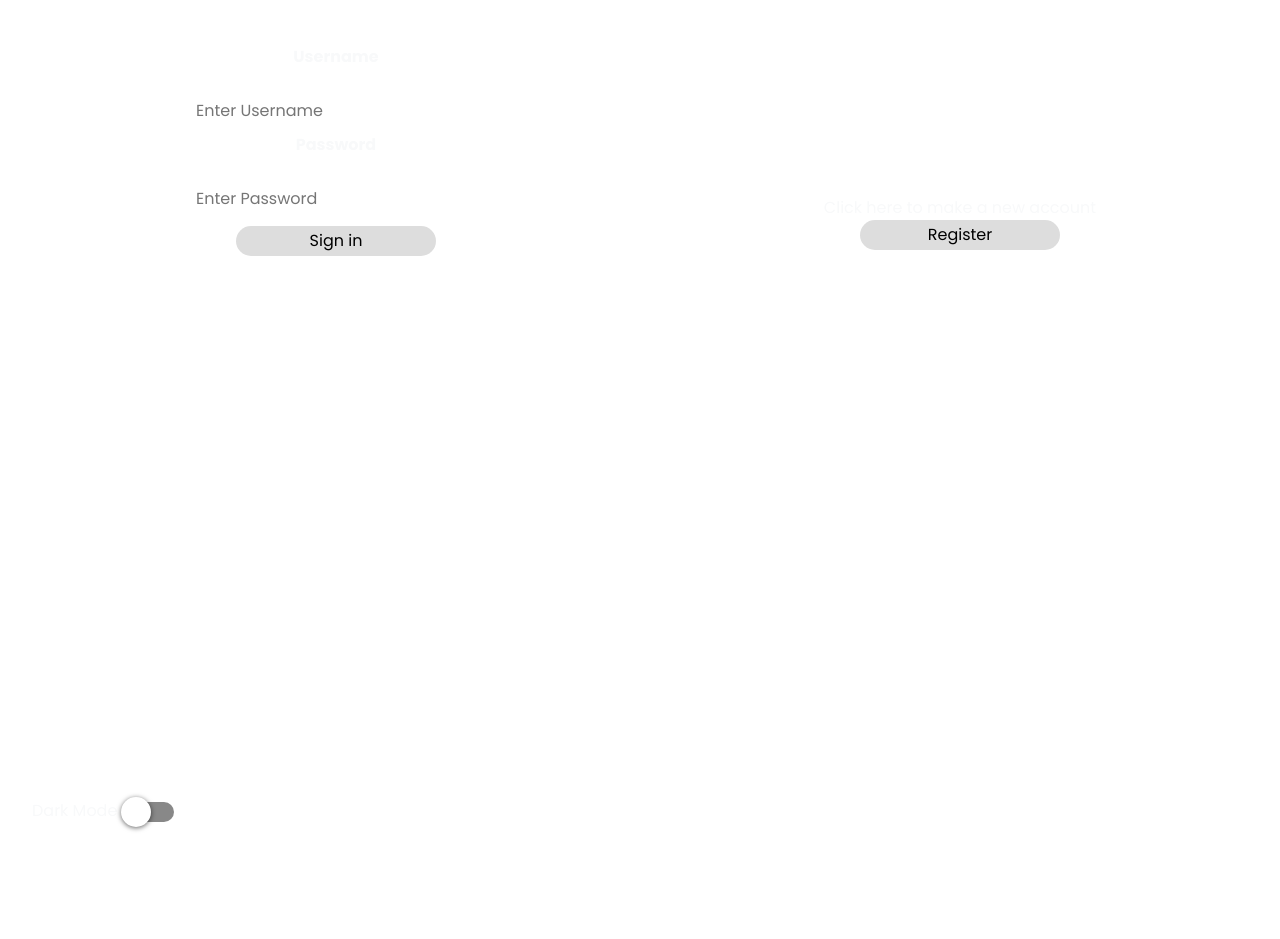
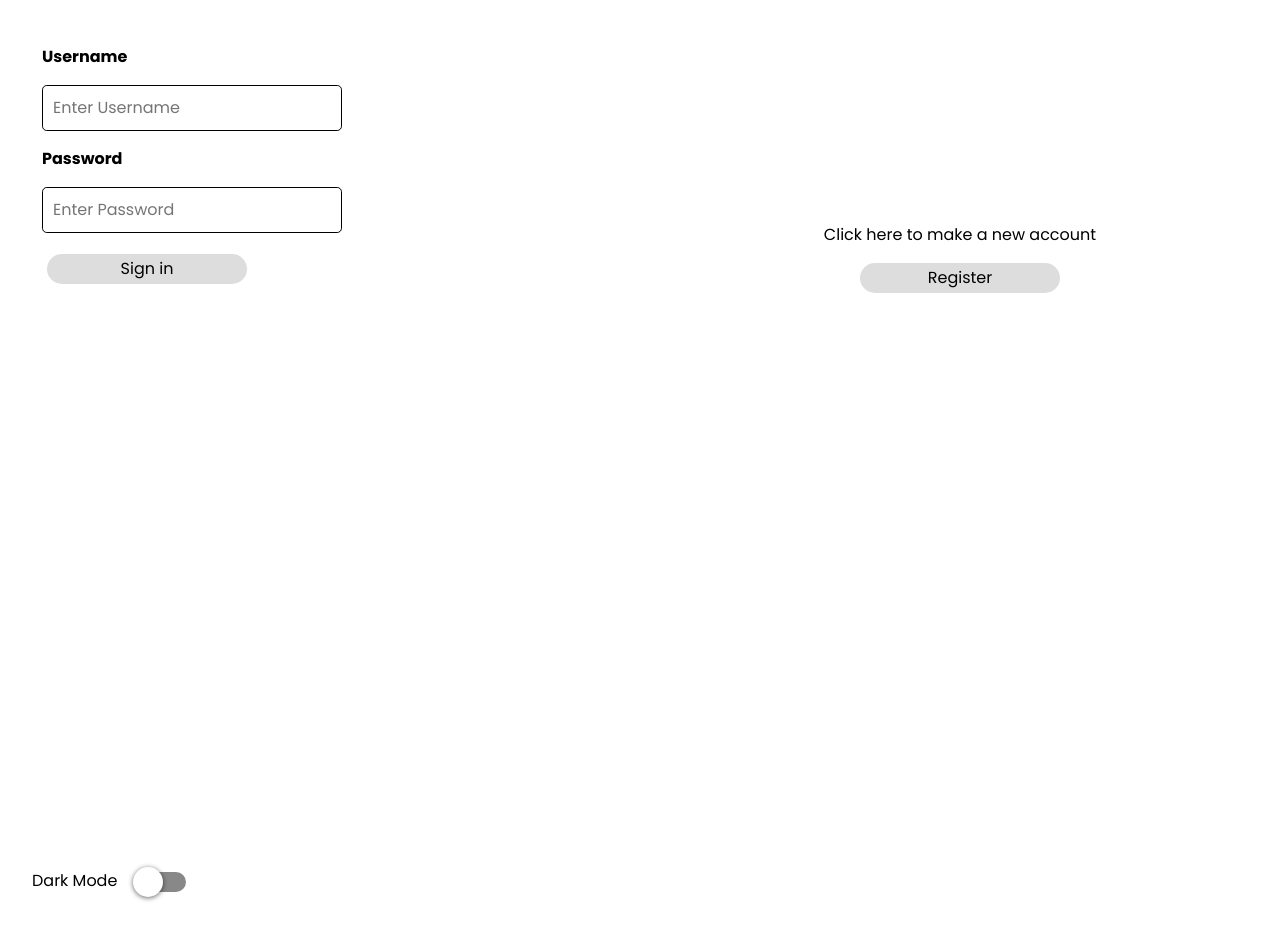
Before and after one commit to lastingParadox/cop4331-scrumsite, a React (Create React App) app in the folder client/: page /login in a window 1280 px wide. Shown: the part 185-1124 px from the top of the page. Built offline with nearby package versions, Linux system fonts and the light colour scheme.

Commit message:
fixed styling issues for login component

```diff
--- a/client/src/pages/Login.css
+++ b/client/src/pages/Login.css
@@ -14,9 +14,10 @@ body {
 .login-boxes-light {
     width: 100%;
     padding: 10px 10px;
-    margin-top: 20px;
+    margin: 1rem 0;
     display: block;
-    border: 1px solid var(--black);
+    border: 1px solid black;
+    border-radius: 0.3rem;
     box-sizing: border-box;
     max-width: 300px;
     transition: 0.7s;
@@ -25,8 +26,9 @@ body {
 .login-boxes-dark {
     width: 100%;
     padding: 10px 10px;
-    margin-top: 20px;
-    border: 1px solid var(--white);
+    margin: 1rem 0;
+    border: 1px solid white;
+    border-radius: 0.3rem;
     box-sizing: border-box;
     background-color: #3b3b3b;
     color: #dddddd;
@@ -35,12 +37,12 @@ body {
 }
 
 .text-light {
-    color: #000;
+    color: #000 !important;
     transition: 0.7s;
 }
 
 .text-dark {
-    color: #dddddd;
+    color: #dddddd !important;
     transition: 0.7s;
 }
 
@@ -71,7 +73,7 @@ body {
 
 .react-switch {
     vertical-align: middle;
-    margin-left: 4px;
+    margin-left: 1rem;
 }
 
 .login-container {
@@ -121,7 +123,7 @@ body {
     outline: #000;
     display: flex;
     flex-direction: column;
-    align-items: center;
+    align-items: flex-start;
     justify-content: center;
     padding: 20px 10px 10px 10px;
 }
@@ -145,7 +147,7 @@ body {
 }
 
 .login-button:hover {
-    background-color: #3a7e4e;
+    background-color: #777;
     color: white;
 }
 
@@ -165,10 +167,11 @@ body {
     width: 200px;
     height: 30px;
     border-radius: 25px;
+    margin-top: 1rem;
 }
 
 .switch-button:hover {
-    background-color: #2c5db9;
+    background-color: #777;
     color: white;
 }
 
--- a/client/src/pages/Login.js
+++ b/client/src/pages/Login.js
@@ -254,7 +254,7 @@ export default function Login() {
                 <Switch
                     checked={checked}
                     onChange={switchColor}
-                    onColor="#121212"
+                    onColor="#dddddd"
                     onHandleColor="#a6a6a6"
                     handleDiameter={30}
                     uncheckedIcon={false}
```
